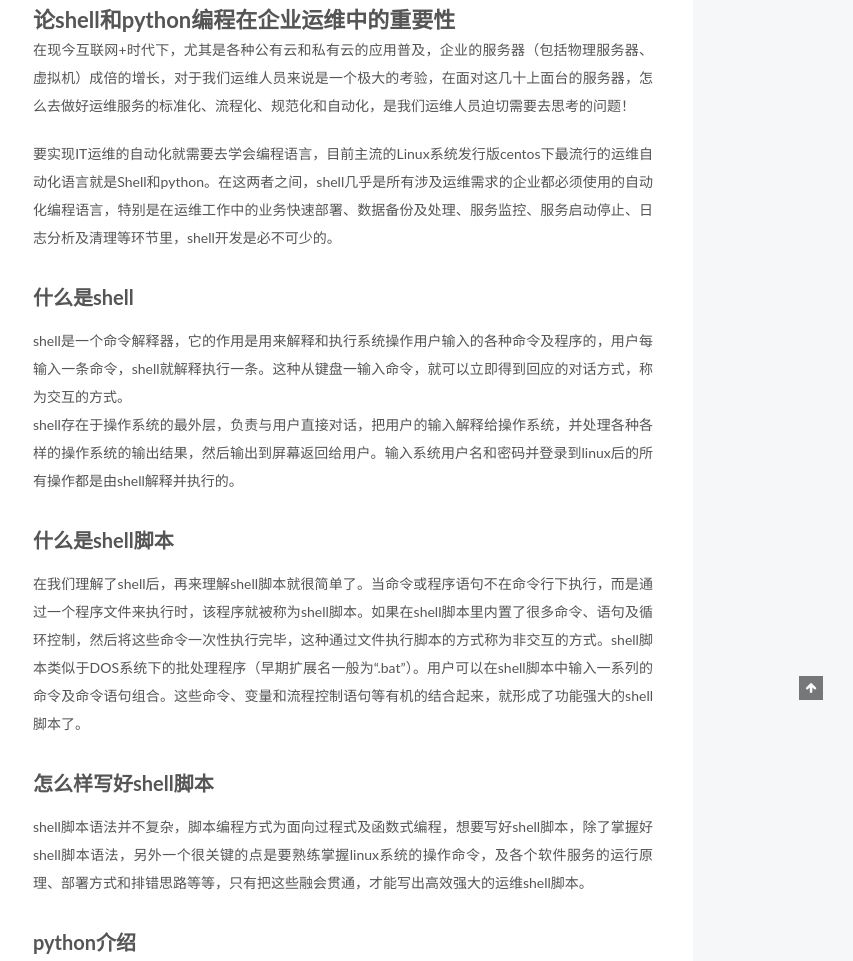
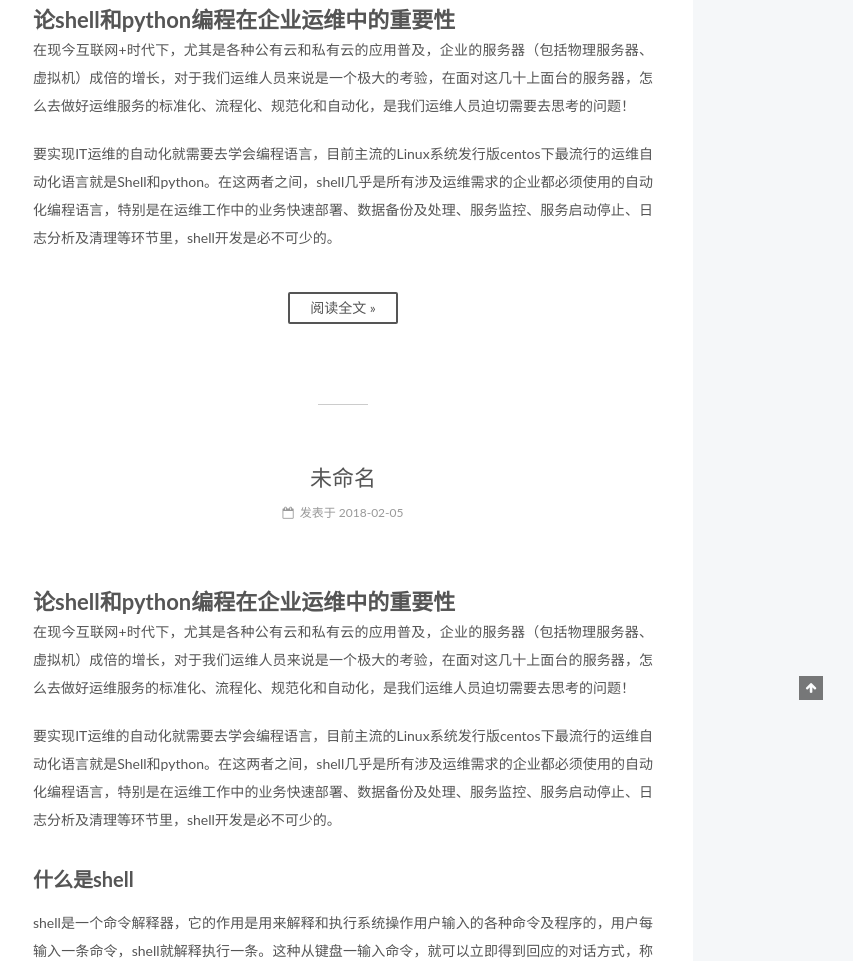
Before and after one commit to bogeit/bogeit.github.io, a plain HTML site: page index.html in a window 1280 px wide. Shown: the part 200-1161 px from the top of the page, without its empty margins (427-1280 px from the left). Drawn offline with Linux system fonts and the light colour scheme.

Commit message:
Site updated: 2018-02-05 16:45:13

```diff
--- a/css/main.css
+++ b/css/main.css
@@ -1874,7 +1874,7 @@ pre .javascript .function {
   width: 4px;
   height: 4px;
   border-radius: 50%;
-  background: #cf0;
+  background: #fff;
 }
 .links-of-blogroll {
   font-size: 13px;
--- a/index.html
+++ b/index.html
@@ -299,16 +299,15 @@
 
 
 
-
-            <h1 id="论shell和python编程在企业运维中的重要性"><a href="#论shell和python编程在企业运维中的重要性" class="headerlink" title="论shell和python编程在企业运维中的重要性"></a>论shell和python编程在企业运维中的重要性</h1><p>在现今互联网+时代下，尤其是各种公有云和私有云的应用普及，企业的服务器（包括物理服务器、虚拟机）成倍的增长，对于我们运维人员来说是一个极大的考验，在面对这几十上面台的服务器，怎么去做好运维服务的标准化、流程化、规范化和自动化，是我们运维人员迫切需要去思考的问题！</p>
+          <h1 id="论shell和python编程在企业运维中的重要性"><a href="#论shell和python编程在企业运维中的重要性" class="headerlink" title="论shell和python编程在企业运维中的重要性"></a>论shell和python编程在企业运维中的重要性</h1><p>在现今互联网+时代下，尤其是各种公有云和私有云的应用普及，企业的服务器（包括物理服务器、虚拟机）成倍的增长，对于我们运维人员来说是一个极大的考验，在面对这几十上面台的服务器，怎么去做好运维服务的标准化、流程化、规范化和自动化，是我们运维人员迫切需要去思考的问题！</p>
 <p>要实现IT运维的自动化就需要去学会编程语言，目前主流的Linux系统发行版centos下最流行的运维自动化语言就是Shell和python。在这两者之间，shell几乎是所有涉及运维需求的企业都必须使用的自动化编程语言，特别是在运维工作中的业务快速部署、数据备份及处理、服务监控、服务启动停止、日志分析及清理等环节里，shell开发是必不可少的。</p>
-<h2 id="什么是shell"><a href="#什么是shell" class="headerlink" title="什么是shell"></a>什么是shell</h2><p>shell是一个命令解释器，它的作用是用来解释和执行系统操作用户输入的各种命令及程序的，用户每输入一条命令，shell就解释执行一条。这种从键盘一输入命令，就可以立即得到回应的对话方式，称为交互的方式。<br>shell存在于操作系统的最外层，负责与用户直接对话，把用户的输入解释给操作系统，并处理各种各样的操作系统的输出结果，然后输出到屏幕返回给用户。输入系统用户名和密码并登录到linux后的所有操作都是由shell解释并执行的。</p>
-<h2 id="什么是shell脚本"><a href="#什么是shell脚本" class="headerlink" title="什么是shell脚本"></a>什么是shell脚本</h2><p>在我们理解了shell后，再来理解shell脚本就很简单了。当命令或程序语句不在命令行下执行，而是通过一个程序文件来执行时，该程序就被称为shell脚本。如果在shell脚本里内置了很多命令、语句及循环控制，然后将这些命令一次性执行完毕，这种通过文件执行脚本的方式称为非交互的方式。shell脚本类似于DOS系统下的批处理程序（早期扩展名一般为“.bat”）。用户可以在shell脚本中输入一系列的命令及命令语句组合。这些命令、变量和流程控制语句等有机的结合起来，就形成了功能强大的shell脚本了。</p>
-<h2 id="怎么样写好shell脚本"><a href="#怎么样写好shell脚本" class="headerlink" title="怎么样写好shell脚本"></a>怎么样写好shell脚本</h2><p>shell脚本语法并不复杂，脚本编程方式为面向过程式及函数式编程，想要写好shell脚本，除了掌握好shell脚本语法，另外一个很关键的点是要熟练掌握linux系统的操作命令，及各个软件服务的运行原理、部署方式和排错思路等等，只有把这些融会贯通，才能写出高效强大的运维shell脚本。</p>
-<h2 id="python介绍"><a href="#python介绍" class="headerlink" title="python介绍"></a>python介绍</h2><p>python是现今非常流行的一门编程语言，其在自动化运维编程方面，有着得天独厚的先天优势。<br>Python是一种面向对象的解释型计算机程序设计语言，其语法简洁清晰，特色之一是强制用空白符(white space)作为语句缩进。<br>Python具有丰富和强大的库。它常被昵称为胶水语言，能够把用其他语言制作的各种模块（尤其是C/C++）很轻松地联结在一起，用来写运维脚本或平台那只是python众多功能的冰山一角，像现如今主流的云管理平台openstack就是采用python编写的，另外批量化管理工具saltstack也是基于python编写的。<br>Python让我们运维水平可以提升到一个更高的层次，运维具备了研发能力，给了我们做运维的小伙伴很大的技术上升空间，我觉得这才是运维技术的真正方向，因为做不到研发层面，靠之前老模式的运维方式比如每天敲些基本命令和配置搭建个服务器或者写几个自动化脚本是很难让一个公司的运维水平得到一个质提升的，另外从个人技术角度如果仅仅把这些当做自己的核心竞争力，那是不够的。</p>
-<p>以我的运维工作经验来看，shell和python应该是用来互补的，取长补短，shell更适合系统底层，而python则更适合处理复杂的业务逻辑，及开发出复杂的运维软件工具，实现通过WEB页面访问来管理使用。用一句说来总结，shell的终极目标是系统管理的自动化，python的终极目标是运维操作的自动化。</p>
-
-
+          <!--noindex-->
+          <div class="post-button text-center">
+            <a class="btn" href="/2018/02/05/shell-python-1/#more" rel="contents">
+              阅读全文 &raquo;
+            </a>
+          </div>
+          <!--/noindex-->
 
 
     </div>
```
Also changed, not shown: 2018/02/05/shell-python-1/index.html (+2 -1 lines).
